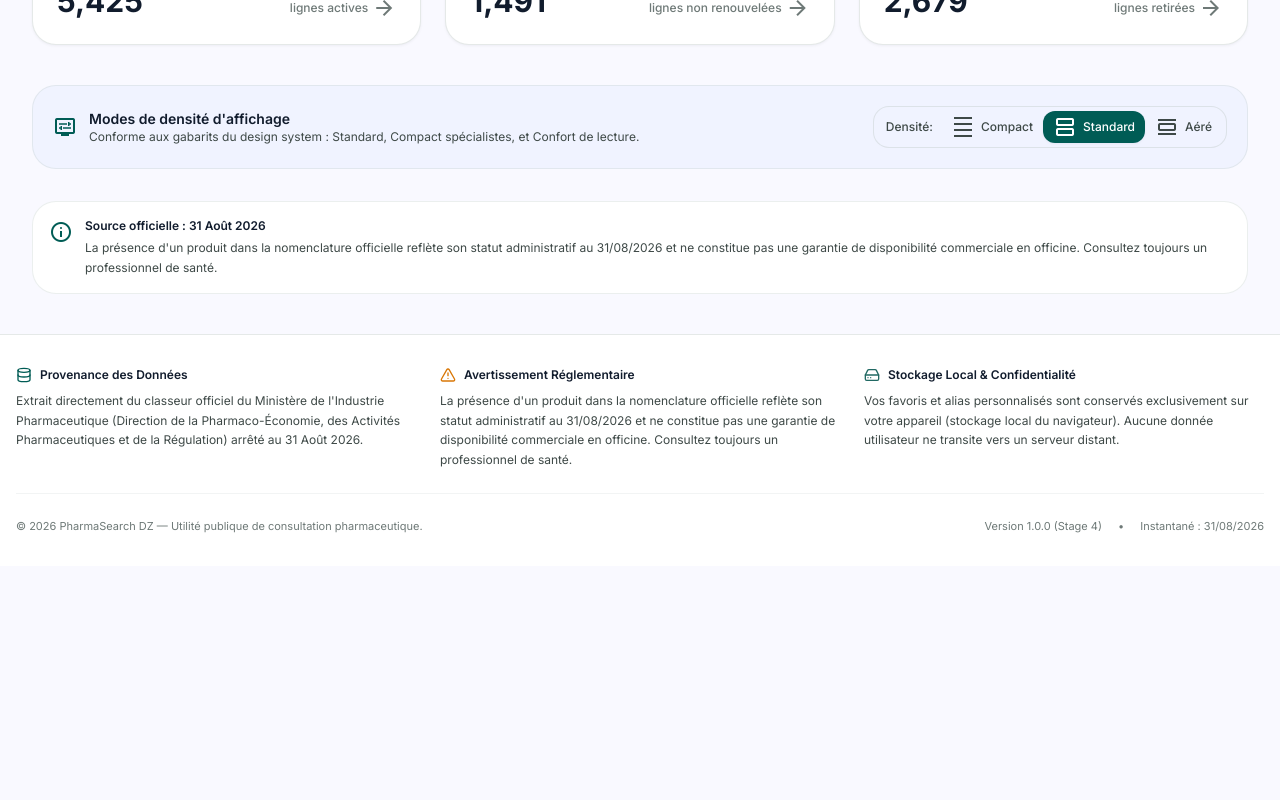
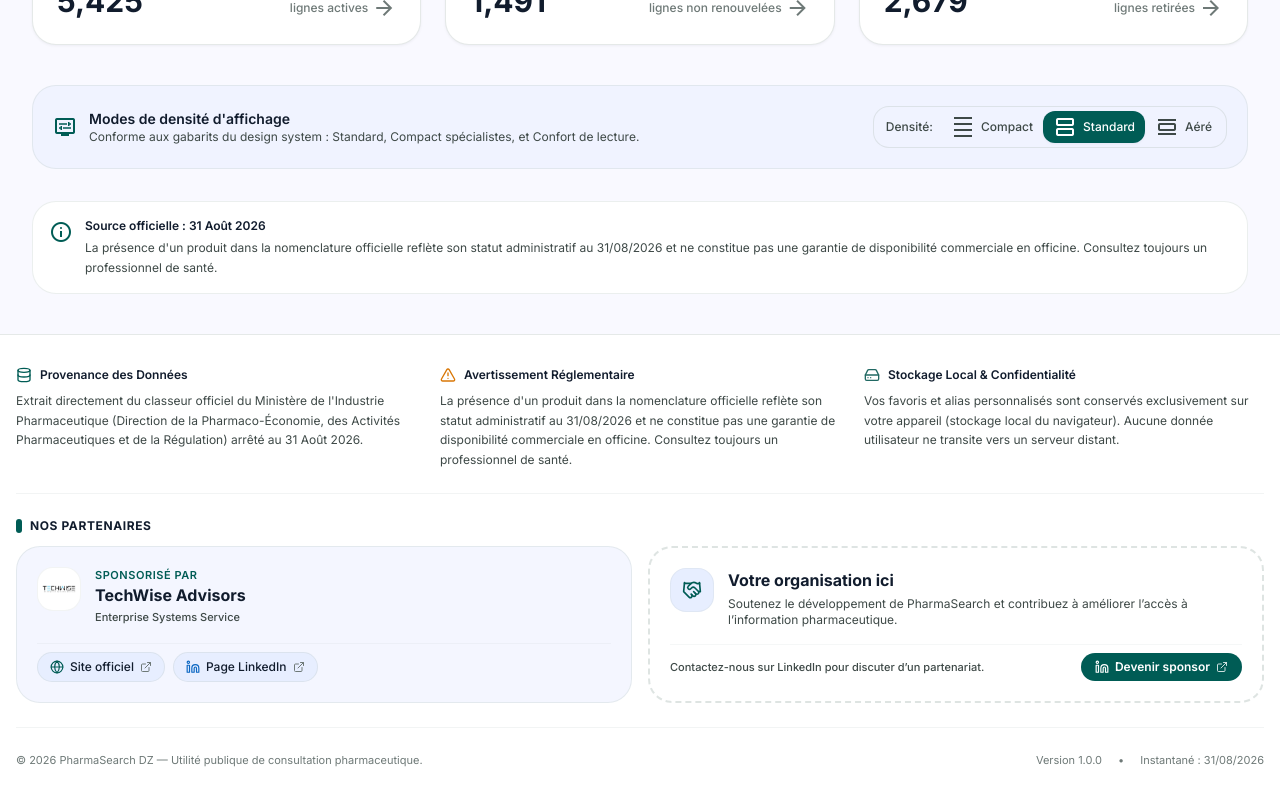
Before and after one commit to mohammedimohamed/PharmaSearch, a React (Vite) app: page / in a window 1280 px wide. Shown: the part 926-1726 px from the top of the page. Before the commit the page ends 1492 px from the top, so only its background shows below. Built offline with nearby package versions, Linux system fonts and the light colour scheme; no server answers.

Commit message:
feat(footer): add TechWise Advisors sponsorship and open partner slot

```diff
--- a/src/components/layout/Footer.tsx
+++ b/src/components/layout/Footer.tsx
@@ -1,6 +1,7 @@
 import React from 'react';
-import { Database, AlertTriangle, HardDrive } from 'lucide-react';
+import { Database, AlertTriangle, HardDrive, Globe, Linkedin, ExternalLink, Handshake } from 'lucide-react';
 import { useI18n } from '@/context/I18nContext';
+import { translations } from '@/locales/dictionary';
 
 interface FooterProps {
   lang?: 'fr' | 'ar';
@@ -22,6 +23,7 @@ export const Footer: React.FC<FooterProps> = ({ lang }) => {
   }
 
   const isAr = activeLang === 'ar';
+  const t = translations[activeLang];
 
   return (
     <footer className="w-full bg-surface-container-lowest border-t border-outline-variant/40 mt-auto py-8 px-4 text-xs text-on-surface-variant">
@@ -67,10 +69,119 @@ export const Footer: React.FC<FooterProps> = ({ lang }) => {
           </div>
         </div>
 
+        {/* Sponsorship & Partners Section */}
+        <section aria-labelledby="footer-partners-heading" className="flex flex-col gap-3 pb-6 border-b border-outline-variant/20">
+          <div className="flex items-center gap-2">
+            <span className="w-1.5 h-3.5 bg-primary rounded-full" aria-hidden="true" />
+            <h3 id="footer-partners-heading" className="text-xs font-bold text-on-surface uppercase tracking-wider">
+              {t.partnersSectionTitle}
+            </h3>
+          </div>
+
+          <div className="grid grid-cols-1 md:grid-cols-2 gap-4">
+            {/* Card 1: TechWise Advisors */}
+            <div className="bg-surface-container-low/70 border border-outline-variant/30 rounded-xl p-4 sm:p-5 flex flex-col justify-between gap-4 transition-all hover:border-primary/40 hover:shadow-2xs">
+              <div className="flex items-start gap-3.5">
+                <a
+                  href="https://techwise-dz.com/"
+                  target="_blank"
+                  rel="noopener noreferrer"
+                  className="shrink-0 focus-visible:outline-none focus-visible:ring-2 focus-visible:ring-primary rounded-lg"
+                  aria-label={`${t.sponsorTitle} (${t.sponsorWebsite})`}
+                >
+                  <img
+                    src="/images/techwise-advisors-logo.png"
+                    alt={t.sponsorAltLogo}
+                    className="h-11 w-11 object-contain rounded-lg bg-white p-1 border border-outline-variant/20 shadow-xs hover:border-primary/60 transition-colors"
+                    width={44}
+                    height={44}
+                  />
+                </a>
+                <div className="flex flex-col min-w-0">
+                  <span className="text-[11px] font-semibold text-primary uppercase tracking-wider">
+                    {t.sponsorLabel}
+                  </span>
+                  <a
+                    href="https://techwise-dz.com/"
+                    target="_blank"
+                    rel="noopener noreferrer"
+                    className="text-sm sm:text-base font-bold text-on-surface hover:text-primary transition-colors focus-visible:outline-none focus-visible:ring-2 focus-visible:ring-primary rounded truncate"
+                  >
+                    TechWise Advisors
+                  </a>
+                  <span className="text-[11px] text-on-surface-variant font-medium mt-0.5">
+                    Enterprise Systems Service
+                  </span>
+                </div>
+              </div>
+
+              <div className="flex flex-wrap items-center gap-2 pt-2 border-t border-outline-variant/15 text-xs">
+                <a
+                  href="https://techwise-dz.com/"
+                  target="_blank"
+                  rel="noopener noreferrer"
+                  className="inline-flex items-center gap-1.5 px-3 py-1.5 rounded-lg bg-surface-container hover:bg-surface-container-high text-on-surface font-medium transition-colors border border-outline-variant/30 hover:border-primary/40 focus-visible:outline-none focus-visible:ring-2 focus-visible:ring-primary"
+                  aria-label={`${t.sponsorWebsite} — TechWise Advisors`}
+                >
+                  <Globe className="w-3.5 h-3.5 text-primary" aria-hidden="true" />
+                  <span>{t.sponsorWebsite}</span>
+                  <ExternalLink className="w-3 h-3 text-outline" aria-hidden="true" />
+                </a>
+
+                <a
+                  href="https://www.linkedin.com/company/techwiseadvisors"
+                  target="_blank"
+                  rel="noopener noreferrer"
+                  className="inline-flex items-center gap-1.5 px-3 py-1.5 rounded-lg bg-surface-container hover:bg-surface-container-high text-on-surface font-medium transition-colors border border-outline-variant/30 hover:border-[#0A66C2]/40 focus-visible:outline-none focus-visible:ring-2 focus-visible:ring-primary"
+                  aria-label={`${t.sponsorLinkedIn} — TechWise Advisors`}
+                >
+                  <Linkedin className="w-3.5 h-3.5 text-[#0A66C2]" aria-hidden="true" />
+                  <span>{t.sponsorLinkedIn}</span>
+                  <ExternalLink className="w-3 h-3 text-outline" aria-hidden="true" />
+                </a>
+              </div>
+            </div>
+
+            {/* Card 2: Open Sponsorship Slot */}
+            <div className="border-2 border-dashed border-outline-variant/50 hover:border-primary/50 bg-surface-container-lowest/50 rounded-xl p-4 sm:p-5 flex flex-col justify-between gap-4 transition-all">
+              <div className="flex items-start gap-3.5">
+                <div className="w-11 h-11 rounded-lg bg-surface-container flex items-center justify-center text-primary shrink-0 border border-outline-variant/20 shadow-xs">
+                  <Handshake className="w-5 h-5 text-primary" aria-hidden="true" />
+                </div>
+                <div className="flex flex-col min-w-0">
+                  <span className="text-sm sm:text-base font-bold text-on-surface">
+                    {t.openSlotTitle}
+                  </span>
+                  <p className="text-[11px] sm:text-xs text-on-surface-variant leading-relaxed mt-1">
+                    {t.openSlotDesc}
+                  </p>
+                </div>
+              </div>
+
+              <div className="flex flex-col sm:flex-row items-start sm:items-center justify-between gap-2 pt-2 border-t border-outline-variant/15">
+                <p className="text-[11px] text-on-surface-variant font-medium">
+                  {t.openSlotSupporting}
+                </p>
+                <a
+                  href="https://www.linkedin.com/company/techwiseadvisors"
+                  target="_blank"
+                  rel="noopener noreferrer"
+                  className="inline-flex items-center gap-1.5 px-3.5 py-1.5 rounded-lg bg-primary hover:bg-primary-container text-on-primary font-semibold text-xs transition-colors shrink-0 focus-visible:outline-none focus-visible:ring-2 focus-visible:ring-primary shadow-xs"
+                  aria-label={`${t.openSlotCta} (LinkedIn)`}
+                >
+                  <Linkedin className="w-3.5 h-3.5" aria-hidden="true" />
+                  <span>{t.openSlotCta}</span>
+                  <ExternalLink className="w-3 h-3 text-on-primary/80" aria-hidden="true" />
+                </a>
+              </div>
+            </div>
+          </div>
+        </section>
+
         <div className="flex flex-col sm:flex-row items-center justify-between gap-3 text-[11px] text-outline">
           <p>© 2026 PharmaSearch DZ — Utilité publique de consultation pharmaceutique.</p>
           <div className="flex items-center gap-4">
-            <span>Version 1.0.0 (Stage 4)</span>
+            <span>Version 1.0.0</span>
             <span>•</span>
             <span>Instantané : 31/08/2026</span>
           </div>
--- a/src/locales/dictionary.ts
+++ b/src/locales/dictionary.ts
@@ -21,6 +21,18 @@ export interface TranslationDictionary {
   legalDisclaimer: string;
   localStorageNotice: string;
   footerCopyright: string;
+
+  // Sponsorship
+  partnersSectionTitle: string;
+  sponsorLabel: string;
+  sponsorTitle: string;
+  sponsorWebsite: string;
+  sponsorLinkedIn: string;
+  sponsorAltLogo: string;
+  openSlotTitle: string;
+  openSlotDesc: string;
+  openSlotCta: string;
+  openSlotSupporting: string;
 
   // Status Badges
   statusActive: string;
@@ -248,6 +260,17 @@ export const translations: Record<Language, TranslationDictionary> = {
     localStorageNotice: 'Vos favoris et alias personnalisés sont conservés exclusivement sur votre appareil (stockage local du navigateur). Aucune donnée utilisateur ne transite vers un serveur distant.',
     footerCopyright: '© 2026 PharmaSearch DZ — Utilité publique de consultation pharmaceutique.',
 
+    partnersSectionTitle: 'Nos partenaires',
+    sponsorLabel: 'Sponsorisé par',
+    sponsorTitle: 'Sponsorisé par TechWise Advisors',
+    sponsorWebsite: 'Site officiel',
+    sponsorLinkedIn: 'Page LinkedIn',
+    sponsorAltLogo: 'Logo officiel de TechWise Advisors',
+    openSlotTitle: 'Votre organisation ici',
+    openSlotDesc: "Soutenez le développement de PharmaSearch et contribuez à améliorer l’accès à l’information pharmaceutique.",
+    openSlotCta: 'Devenir sponsor',
+    openSlotSupporting: "Contactez-nous sur LinkedIn pour discuter d’un partenariat.",
+
     statusActive: 'Actif',
     statusNonRenewed: 'Non renouvelé',
     statusWithdrawn: 'Retiré',
@@ -465,6 +488,17 @@ export const translations: Record<Language, TranslationDictionary> = {
     localStorageNotice: 'يتم حفظ التفضيلات والأسماء المستعارة محلياً في متصفحك فقط، ولا يتم إرسالها إلى أي خادم خارجي أو مزامنتها تلقائياً بين أجهزتك.',
     footerCopyright: '© 2026 فارماسيرش الجزائر — خدمة عمومية للاستعلام الصيدلاني.',
 
+    partnersSectionTitle: 'شركاؤنا',
+    sponsorLabel: 'برعاية',
+    sponsorTitle: 'برعاية TechWise Advisors',
+    sponsorWebsite: 'الموقع الرسمي',
+    sponsorLinkedIn: 'صفحة لينكد إن',
+    sponsorAltLogo: 'شعار TechWise Advisors الرسمي',
+    openSlotTitle: 'مؤسستكم هنا',
+    openSlotDesc: 'ساهموا في دعم تطوير PharmaSearch وتحسين الوصول إلى المعلومات الصيدلانية.',
+    openSlotCta: 'كن شريكًا راعيًا',
+    openSlotSupporting: 'تواصلوا معنا عبر LinkedIn لمناقشة فرص الشراكة.',
+
     statusActive: 'نشط',
     statusNonRenewed: 'غير مجدد',
     statusWithdrawn: 'مسحوب',
```
Also changed, not shown: public/images/techwise-advisors-logo.png (added), 1 other file (tests, documents, lock files or other folders).
